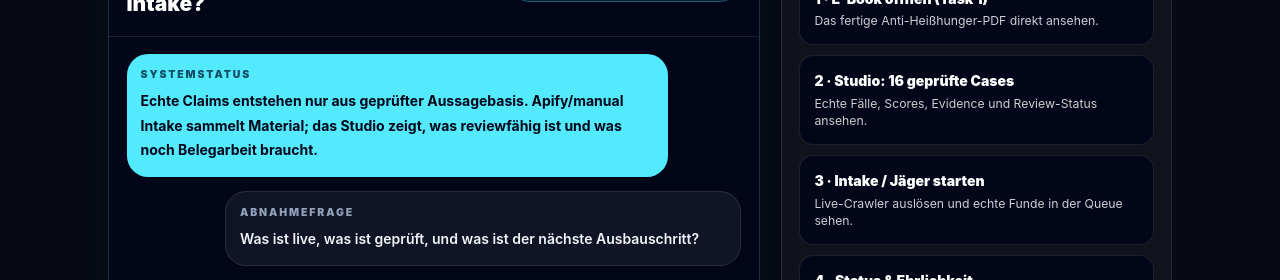
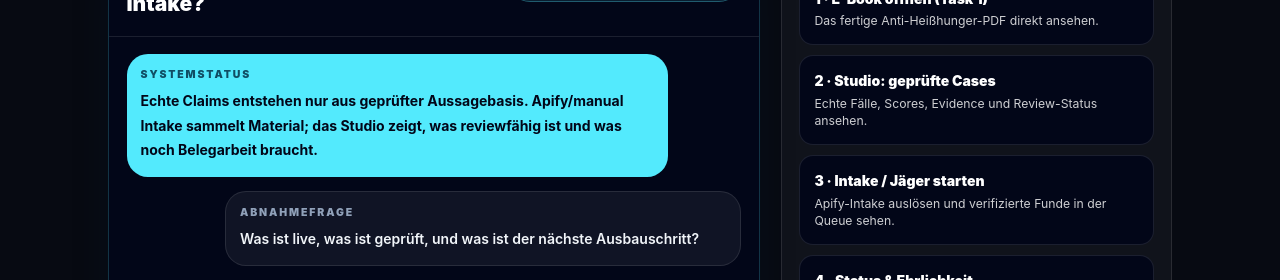
Before and after one commit to Pagebabe/chris-fact-radar-studio, a Next.js app: page / in a window 1280 px wide. Shown: the part 427-707 px from the top of the page. Built offline with nearby package versions, Linux system fonts and the light colour scheme; no server answers.

Commit message:
fix: remove brittle case count and crawler claim

```diff
--- a/src/app/page.tsx
+++ b/src/app/page.tsx
@@ -38,13 +38,13 @@ const actions = [
     href: "/anti-heisshunger-system.pdf",
   },
   {
-    title: "2 · Studio: 16 geprüfte Cases",
+    title: "2 · Studio: geprüfte Cases",
     text: "Echte Fälle, Scores, Evidence und Review-Status ansehen.",
     href: "/studio",
   },
   {
     title: "3 · Intake / Jäger starten",
-    text: "Live-Crawler auslösen und echte Funde in der Queue sehen.",
+    text: "Apify-Intake auslösen und verifizierte Funde in der Queue sehen.",
     href: "/studio",
   },
   {
```
